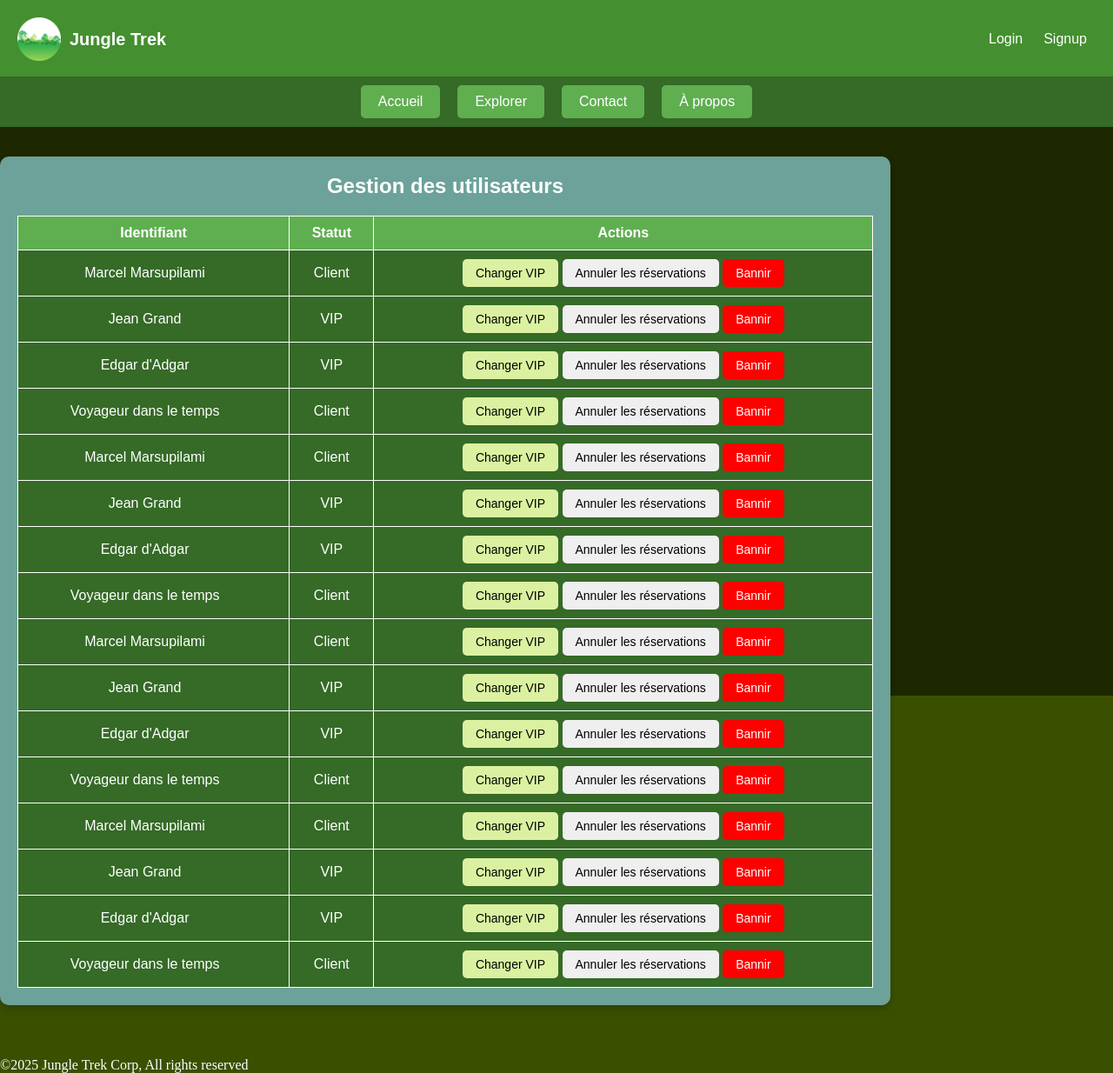
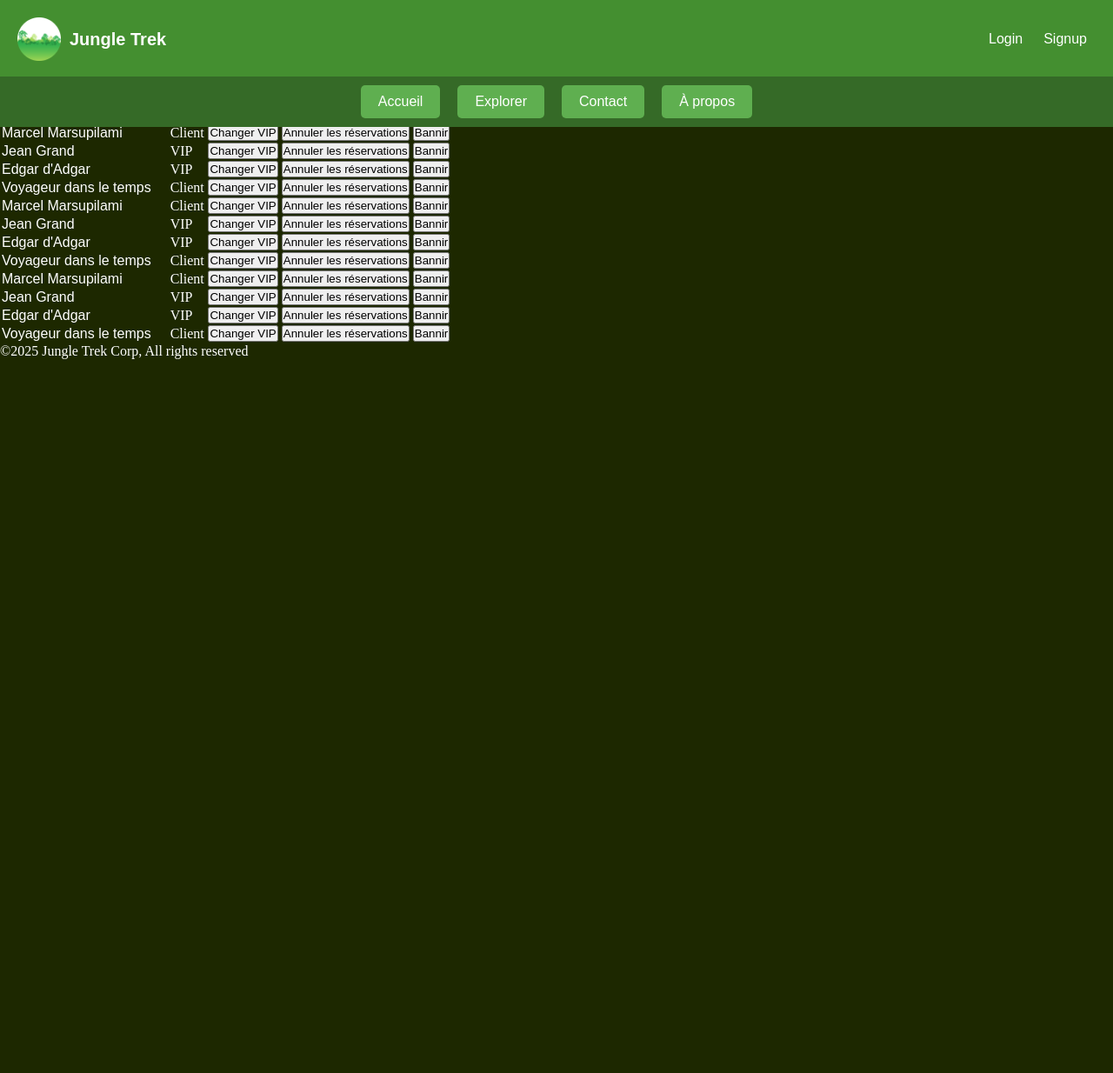
Before and after one commit to ATOM-IV/Projet_Info_S4, a PHP site: page /Admin.html in a window 1280 px wide. Shown: the whole page at 87% size. After the commit the page ends 413 px from the top, so only its background shows below. Run offline with PHP 8.4, Linux system fonts and the light colour scheme.

Commit message:
Add files via upload

```diff
--- a/HTML/style.css
+++ b/HTML/style.css
@@ -205,69 +205,3 @@ p {
     padding : 0;
     margin : 0px ;
 }
-/*##############################################################*/
-
-.admin-boite {
-    font-family : Arial ;
-    width: 80%;
-    margin-top: 180px;
-    margin-bottom: 60px;
-    background-color: #6CA299;
-    padding: 20px;
-    border-radius: 10px;
-    box-shadow: 0px 4px 8px rgba(0, 0, 0, 0.2);
-}
-
-
-.admin-titre {
-    font-size: 24px;
-    font-weight: bold;
-    text-align: center;
-    color: white;
-    margin-bottom: 20px;
-}
-
-
-.admin-tableau {
-    width: 100%;
-    border-collapse: collapse;
-    background-color: #356A27;
-    color: white;
-}
-
-.admin-tableau th, .admin-tableau td {
-    border: 1px solid white;
-    padding: 10px;
-    text-align: center;
-}
-
-.admin-tableau th {
-    background-color: #5FAF50;
-    font-weight: bold;
-}
-
-
-.admin-btn {
-    padding: 8px 15px;
-    border: none;
-    border-radius: 5px;
-    cursor: pointer;
-    font-size: 14px;
-    transition: 0.3s;
-}
-
-.admin-btn.vip {
-    background-color: #dbf1a1;
-    color: black;
-}
-
-.admin-btn.ban {
-    background-color:red;
-    color: white;
-}
-
-.admin-btn:hover {
-    opacity: 0.8;
-}
-
-/*##############################################################*/
```
Also changed, not shown: HTML/Accueil.html (+29 -4 lines), HTML/Login.html (+13 -8 lines), HTML/Image_Accueil.jpg (added).
